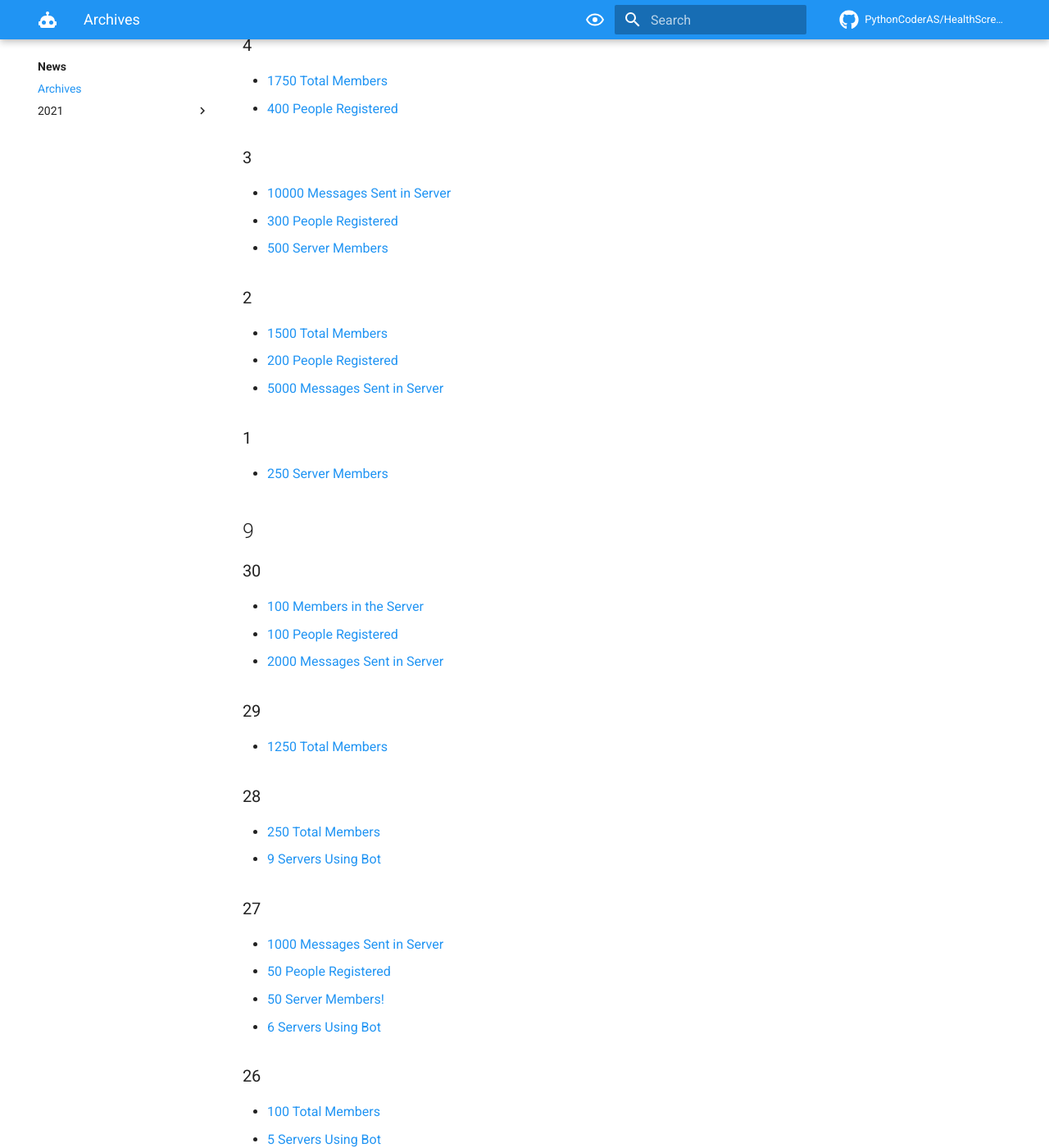
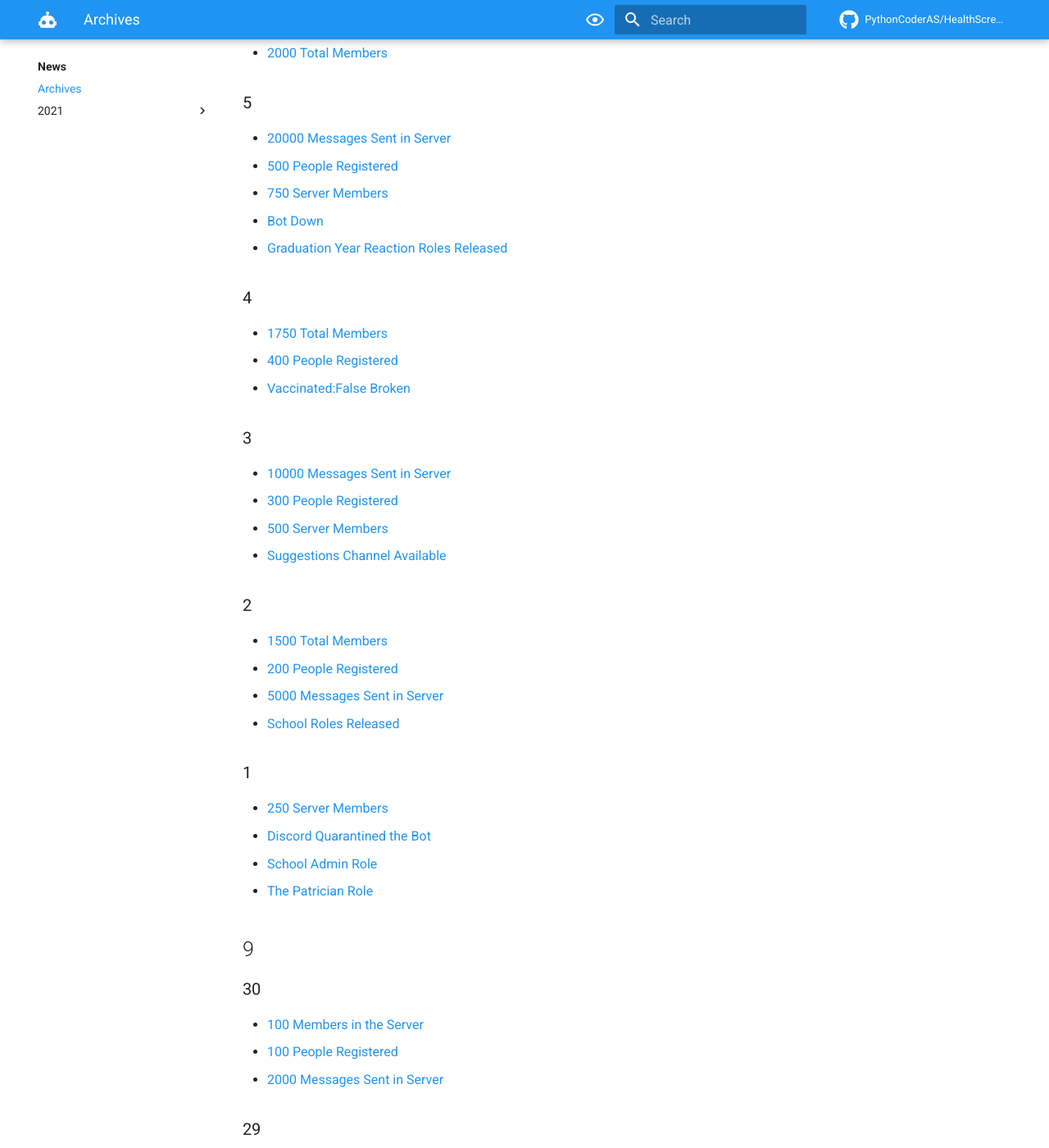
Before and after one commit to HealthScreening/HealthScreeningBot, an MkDocs documentation site: the page built from docs/docs/news/archives.md, in a window 1280 px wide and 1400 px high, scrolled down 1263 px. Shown: the whole window at 82% size. Built offline with MkDocs 1.6.1 and Material for MkDocs 9.7.7, drawn with Linux system fonts in a browser that asks for light colours; comment, search, counter and statistics services are not loaded; some of the changed text lies outside the part shown.

```diff
--- a/docs/docs/news/archives.md
+++ b/docs/docs/news/archives.md
@@ -8,7 +8,10 @@ This page contains a list of all news articles, reverse sorted by time. This mea
 ## 10
 ### 15
 * [800 People Registered](2021/10/15/800-people-registered.md)
+* [Bot Down](2021/10/15/bot-down-early-morning.md)
 * [Migration From MediaWiki Back to GitHub Pages](2021/10/15/migration.md)
+### 14
+* [Bot Down](2021/10/14/bot-down-early-morning.md)
 ### 12
 * [2250 Total Members](2021/10/12/2250-total-members.md)
 ### 11
@@ -16,6 +19,8 @@ This page contains a list of all news articles, reverse sorted by time. This mea
 ### 9
 * [1000 Server Members](2021/10/9/1000-server-members.md)
 * [30000 Messages Sent in Server](2021/10/9/30000-messages-sent.md)
+### 8
+* [Bot Down](2021/10/8/bot-down-early-morning.md)
 ### 7
 * [600 People Registered](2021/10/7/600-people-registered.md)
 ### 6
@@ -24,19 +29,27 @@ This page contains a list of all news articles, reverse sorted by time. This mea
 * [20000 Messages Sent in Server](2021/10/5/20000-messages-sent.md)
 * [500 People Registered](2021/10/5/500-people-registered.md)
 * [750 Server Members](2021/10/5/750-server-members.md)
+* [Bot Down](2021/10/5/bot-down-afternoon.md)
+* [Graduation Year Reaction Roles Released](2021/10/5/year-reaction-roles-out.md)
 ### 4
 * [1750 Total Members](2021/10/4/1750-total-members.md)
 * [400 People Registered](2021/10/4/400-people-registered.md)
+* [Vaccinated:False Broken](2021/10/4/vaccinated-false-broken.md)
 ### 3
 * [10000 Messages Sent in Server](2021/10/3/10000-messages-sent.md)
 * [300 People Registered](2021/10/3/300-people-registered.md)
 * [500 Server Members](2021/10/3/500-server-members.md)
+* [Suggestions Channel Available](2021/10/3/suggestions-released.md)
 ### 2
 * [1500 Total Members](2021/10/2/1500-total-members.md)
 * [200 People Registered](2021/10/2/200-people-registered.md)
 * [5000 Messages Sent in Server](2021/10/2/5000-messages-sent.md)
+* [School Roles Released](2021/10/2/school-roles-released.md)
 ### 1
 * [250 Server Members](2021/10/1/250-server-members.md)
+* [Discord Quarantined the Bot](2021/10/1/discord-quarantine.md)
+* [School Admin Role](2021/10/1/school-admin.md)
+* [The Patrician Role](2021/10/1/patrician-role.md)
 ## 9
 ### 30
 * [100 Members in the Server](2021/9/30/100-server-members.md)
@@ -55,3 +68,9 @@ This page contains a list of all news articles, reverse sorted by time. This mea
 ### 26
 * [100 Total Members](2021/9/26/100-total-members.md)
 * [5 Servers Using Bot](2021/9/26/5-servers.md)
+### 24
+* [Health Screening Dimensions Changed](2021/9/24/screening-dimension-changed.md)
+### 23
+* [Bot Crash](2021/9/23/bot-crash.md)
+### 22
+* [Auto Screenings Working](2021/9/22/auto-working.md)
```
Also changed, not shown: docs/docs/news/2021/10/1/discord-quarantine.md (added, +9 -0 lines), docs/docs/news/2021/10/1/patrician-role.md (added, +4 -0 lines), docs/docs/news/2021/10/1/school-admin.md (added, +12 -0 lines), docs/docs/news/2021/10/14/bot-down-early-morning.md (added, +4 -0 lines), docs/docs/news/2021/10/15/bot-down-early-morning.md (added, +4 -0 lines), docs/docs/news/2021/10/2/school-roles-released.md (added, +9 -0 lines), docs/docs/news/2021/10/3/suggestions-released.md (added, +3 -0 lines), docs/docs/news/2021/10/4/vaccinated-false-broken.md (added, +5 -0 lines), docs/docs/news/2021/10/5/bot-down-afternoon.md (added, +4 -0 lines), docs/docs/news/2021/10/5/year-reaction-roles-out.md (added, +3 -0 lines), docs/docs/news/2021/10/8/bot-down-early-morning.md (added, +4 -0 lines), docs/docs/news/2021/9/22/auto-working.md (added, +3 -0 lines), docs/docs/news/2021/9/23/bot-crash.md (added, +3 -0 lines), docs/docs/news/2021/9/24/screening-dimension-changed.md (added, +4 -0 lines).
